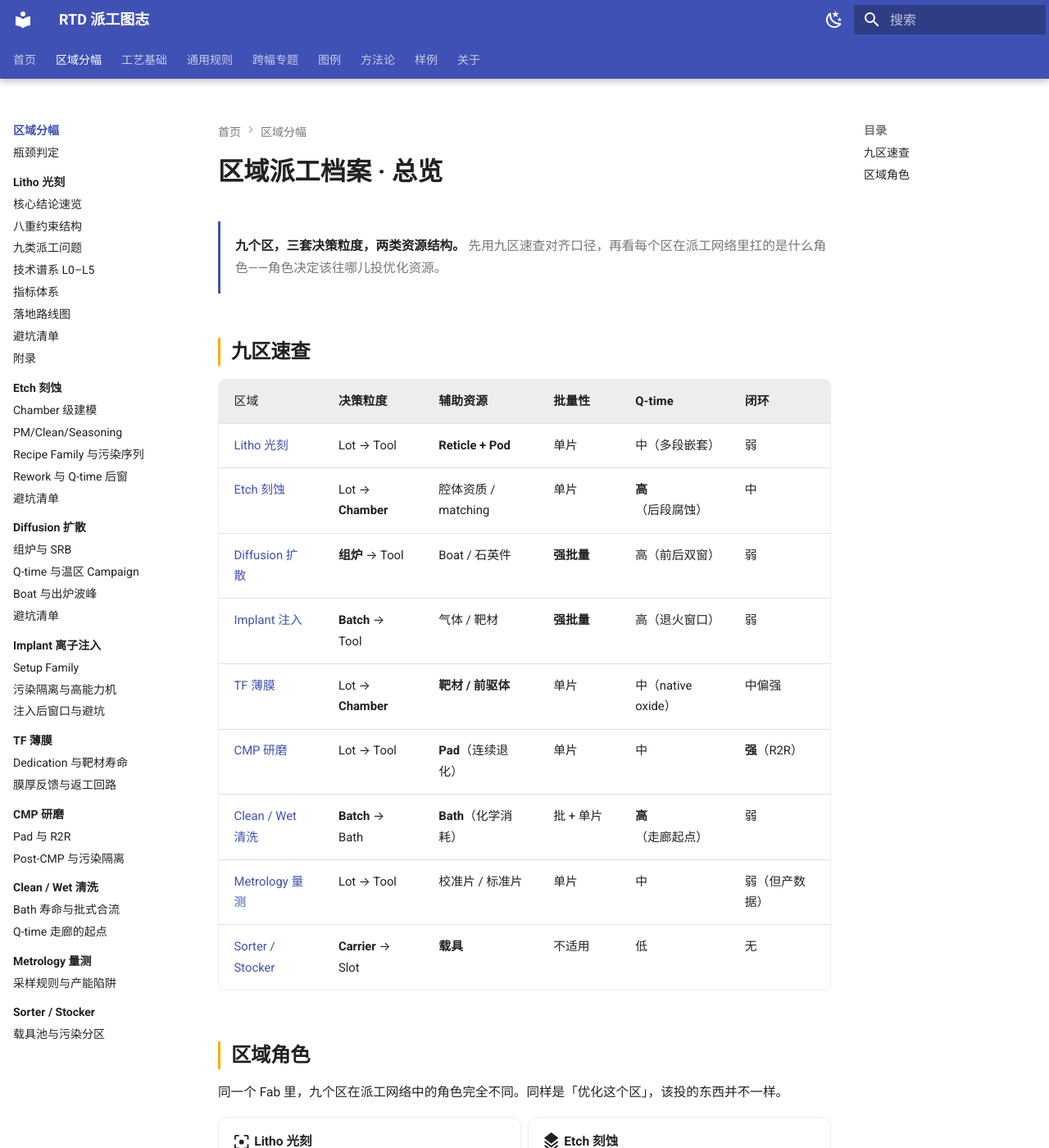
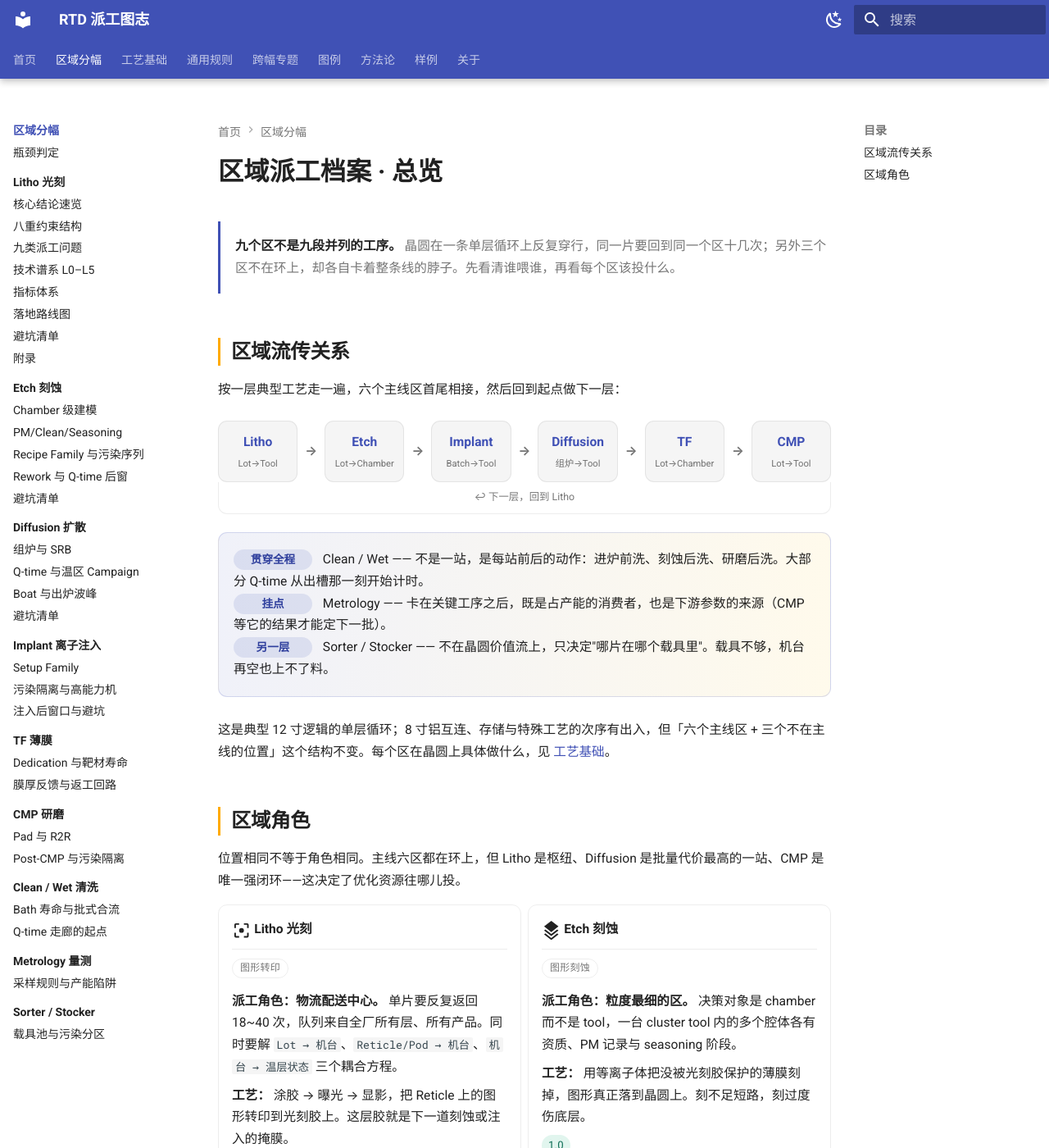
Before and after one commit to pengfei-felix/rtd-atlas, an MkDocs documentation site: the page built from docs/zones/index.md, in a window 1280 px wide and 1400 px high. Shown: the whole window at 82% size. Built offline with MkDocs 1.6.1 and Material for MkDocs 9.7.7, drawn with Linux system fonts in a browser that asks for light colours; some of the changed text lies outside the part shown.

Commit message:
docs(区域总览): 改为区域流传关系 + 区域角色，撤掉九区速查
- 总览改为两块：区域流传关系（单层循环图 + 三个非主线位置）、区域角色（9 卡 + 位置标签）
- 撤掉九区速查表，决策粒度并入流传图节点
- extra.css 新增 flowloop / flowloop-return / zf-meta / zf-tag 四组样式，零外部 JS
- 首页按钮「九区速查」改「区域总览」，README 与 CHANGELOG 同步

```diff
--- a/docs/stylesheets/extra.css
+++ b/docs/stylesheets/extra.css
@@ -261,6 +261,72 @@
   }
 }
 
+/* --- 区域流传图：单层循环 + 回流线 ---------------------------------- */
+.flowloop {
+  margin: 1.2rem 0 0.9rem;
+}
+
+.flowloop .flowline {
+  margin: 0;
+}
+
+.flowloop .flow-step {
+  padding: 0.62rem 0.35rem;
+}
+
+.flow-step .zf-meta {
+  display: block;
+  margin-top: 0.14rem;
+  font-size: 0.56rem;
+  font-weight: 400;
+  white-space: nowrap;
+  color: var(--md-default-fg-color--light);
+}
+
+.flowloop-return {
+  padding: 0.36rem 0.6rem 0.44rem;
+  border: 1px solid var(--md-default-fg-color--lightest);
+  border-top: 0;
+  border-radius: 0 0 0.55rem 0.55rem;
+  font-size: 0.62rem;
+  color: var(--md-default-fg-color--light);
+  text-align: center;
+}
+
+@media screen and (max-width: 52em) {
+  .flowloop .flow-arrow {
+    display: none;
+  }
+
+  .flowloop .flow-step {
+    padding: 0.45rem 0.7rem;
+    text-align: left;
+  }
+
+  .flowloop .flow-step .zf-meta {
+    display: inline;
+    margin: 0 0 0 0.5rem;
+  }
+
+  .flowloop-return {
+    margin-top: 0.45rem;
+    border-top: 1px solid var(--md-default-fg-color--lightest);
+    border-radius: 0.55rem;
+  }
+}
+
+/* --- 区域角色卡：位置标签 -------------------------------------------- */
+.zf-tag {
+  display: inline-block;
+  margin-bottom: 0.35rem;
+  padding: 0.04rem 0.45rem;
+  border: 1px solid var(--md-default-fg-color--lightest);
+  border-radius: 1rem;
+  font-size: 0.6rem;
+  color: var(--md-default-fg-color--light);
+  letter-spacing: 0.02em;
+}
+
 /* --- 时间线：Q-time 走廊用 ------------------------------------------- */
 .timeline {
   display: flex;
--- a/docs/zones/index.md
+++ b/docs/zones/index.md
@@ -6,33 +6,52 @@ title: 区域总览
 
 <div class="keyline" markdown>
 
-**九个区，三套决策粒度，两类资源结构。** 先用九区速查对齐口径，再看每个区在派工网络里扛的是什么角色——角色决定该往哪儿投优化资源。
+**九个区不是九段并列的工序。** 晶圆在一条单层循环上反复穿行，同一片要回到同一个区十几次；另外三个区不在环上，却各自卡着整条线的脖子。先看清谁喂谁，再看每个区该投什么。
 
 </div>
 
-## 九区速查
+## 区域流传关系
 
-| 区域 | 决策粒度 | 辅助资源 | 批量性 | Q-time | 闭环 |
-|---|---|---|---|---|---|
-| [Litho 光刻](../litho/index.md) | Lot → Tool | **Reticle + Pod** | 单片 | 中（多段嵌套） | 弱 |
-| [Etch 刻蚀](../etch/index.md) | Lot → **Chamber** | 腔体资质 / matching | 单片 | **高**（后段腐蚀） | 中 |
-| [Diffusion 扩散](../diffusion/index.md) | **组炉** → Tool | Boat / 石英件 | **强批量** | 高（前后双窗） | 弱 |
-| [Implant 注入](../implant/index.md) | **Batch** → Tool | 气体 / 靶材 | **强批量** | 高（退火窗口） | 弱 |
-| [TF 薄膜](../tf/index.md) | Lot → **Chamber** | **靶材 / 前驱体** | 单片 | 中（native oxide） | 中偏强 |
-| [CMP 研磨](../cmp/index.md) | Lot → Tool | **Pad**（连续退化） | 单片 | 中 | **强**（R2R） |
-| [Clean / Wet 清洗](../clean/index.md) | **Batch** → Bath | **Bath**（化学消耗） | 批 + 单片 | **高**（走廊起点） | 弱 |
-| [Metrology 量测](../metrology/index.md) | Lot → Tool | 校准片 / 标准片 | 单片 | 中 | 弱（但产数据） |
-| [Sorter / Stocker](../sorter/index.md) | **Carrier** → Slot | **载具** | 不适用 | 低 | 无 |
+按一层典型工艺走一遍，六个主线区首尾相接，然后回到起点做下一层：
+
+<div class="flowloop">
+  <div class="flowline">
+    <div class="flow-step"><strong>Litho</strong><span class="zf-meta">Lot→Tool</span></div>
+    <div class="flow-arrow">→</div>
+    <div class="flow-step"><strong>Etch</strong><span class="zf-meta">Lot→Chamber</span></div>
+    <div class="flow-arrow">→</div>
+    <div class="flow-step"><strong>Implant</strong><span class="zf-meta">Batch→Tool</span></div>
+    <div class="flow-arrow">→</div>
+    <div class="flow-step"><strong>Diffusion</strong><span class="zf-meta">组炉→Tool</span></div>
+    <div class="flow-arrow">→</div>
+    <div class="flow-step"><strong>TF</strong><span class="zf-meta">Lot→Chamber</span></div>
+    <div class="flow-arrow">→</div>
+    <div class="flow-step"><strong>CMP</strong><span class="zf-meta">Lot→Tool</span></div>
+  </div>
+  <div class="flowloop-return">↩ 下一层，回到 Litho</div>
+</div>
+
+<div class="rtd-strip" markdown>
+
+<span>贯穿全程</span> Clean / Wet —— 不是一站，是每站前后的动作：进炉前洗、刻蚀后洗、研磨后洗。大部分 Q-time 从出槽那一刻开始计时。
+<span>挂点</span> Metrology —— 卡在关键工序之后，既是占产能的消费者，也是下游参数的来源（CMP 等它的结果才能定下一批）。
+<span>另一层</span> Sorter / Stocker —— 不在晶圆价值流上，只决定"哪片在哪个载具里"。载具不够，机台再空也上不了料。
+
+</div>
+
+这是典型 12 寸逻辑的单层循环；8 寸铝互连、存储与特殊工艺的次序有出入，但「六个主线区 + 三个不在主线的位置」这个结构不变。每个区在晶圆上具体做什么，见 [工艺基础](../basics/index.md)。
 
 ## 区域角色
 
-同一个 Fab 里，九个区在派工网络中的角色完全不同。同样是「优化这个区」，该投的东西并不一样。
+位置相同不等于角色相同。主线六区都在环上，但 Litho 是枢纽、Diffusion 是批量代价最高的一站、CMP 是唯一强闭环——这决定了优化资源往哪儿投。
 
 <div class="grid cards" markdown>
 
 -   :material-image-filter-center-focus:{ .lg .middle } __Litho 光刻__
 
     ---
+
+    <span class="zf-tag">图形转印</span>
 
     **派工角色：物流配送中心。** 单片要反复返回 18~40 次，队列来自全厂所有层、所有产品。同时要解 `Lot → 机台`、`Reticle/Pod → 机台`、`机台 → 温层状态` 三个耦合方程。
 
@@ -47,6 +66,8 @@ title: 区域总览
 
     ---
 
+    <span class="zf-tag">图形刻蚀</span>
+
     **派工角色：粒度最细的区。** 决策对象是 chamber 而不是 tool，一台 cluster tool 内的多个腔体各有资质、PM 记录与 seasoning 阶段。
 
     **工艺：** 用等离子体把没被光刻胶保护的薄膜刻掉，图形真正落到晶圆上。刻不足短路，刻过度伤底层。
@@ -56,9 +77,26 @@ title: 区域总览
     [:octicons-arrow-right-24: 进入分幅](../etch/index.md)<br>
     [:octicons-arrow-right-24: 工艺基础](../basics/index.md#etch)
 
+-   :material-atom:{ .lg .middle } __Implant 离子注入__
+
+    ---
+
+    <span class="zf-tag">掺杂</span>
+
+    **派工角色：换线成本主导的区。** 气体、能量、剂量三维切换，单次 setup 可能超过一批的加工时间。优化目标从"减少空转"变成"减少切换"。
+
+    **工艺：** 把硼、磷、砷等离子加速打进硅片表面，改变导电类型和电阻率。阱、源漏、阈值调整都靠它。
+
+    <span class="badge badge--done">1.0</span>
+
+    [:octicons-arrow-right-24: 进入分幅](../implant/index.md)<br>
+    [:octicons-arrow-right-24: 工艺基础](../basics/index.md#implant)
+
 -   :material-thermometer:{ .lg .middle } __Diffusion 扩散__
 
     ---
+
+    <span class="zf-tag">热处理</span>
 
     **派工角色：批量代价最高的区。** 核心决策不是"哪个 Lot 上哪台机"，而是"哪些 Lot 拼成一炉"。组炉做错，代价是数小时的炉管时间被浪费。
 
@@ -69,22 +107,11 @@ title: 区域总览
     [:octicons-arrow-right-24: 进入分幅](../diffusion/index.md)<br>
     [:octicons-arrow-right-24: 工艺基础](../basics/index.md#diffusion)
 
--   :material-atom:{ .lg .middle } __Implant 离子注入__
+-   :material-layers-plus:{ .lg .middle } __TF 薄膜__
 
     ---
 
-    **派工角色：换线成本主导的区。** 气体、能量、剂量三维切换，单次 setup 可能超过一批的加工时间。优化目标从"减少空转"变成"减少切换"。
-
-    **工艺：** 把硼、磷、砷等离子加速打进硅片表面，改变导电类型和电阻率。阱、源漏、阈值调整都靠它。
-
-    <span class="badge badge--done">1.0</span>
-
-    [:octicons-arrow-right-24: 进入分幅](../implant/index.md)<br>
-    [:octicons-arrow-right-24: 工艺基础](../basics/index.md#implant)
-
--   :material-layers-plus:{ .lg .middle } __TF 薄膜__
-
-    ---
+    <span class="zf-tag">成膜</span>
 
     **派工角色：增材区，"长多少"比"谁来做"更重要。** 决策粒度是腔体，靶材是消耗型资源，末期直接影响膜厚和颗粒。关键层 dedication 很强。
 
@@ -99,6 +126,8 @@ title: 区域总览
 
     ---
 
+    <span class="zf-tag">平坦化</span>
+
     **派工角色：唯一强闭环的区。** 上一批的厚度量测决定下一批的加工参数，研磨垫又是连续退化资源。派工与工艺控制不能分开算。
 
     **工艺：** 旋转的研磨垫压着晶圆、配合浆料，把表面凸起磨掉，给下一层光刻留一个全局平坦的表面。
@@ -111,6 +140,8 @@ title: 区域总览
 -   :material-water:{ .lg .middle } __Clean / Wet 清洗__
 
     ---
+
+    <span class="zf-tag">贯穿全程</span>
 
     **派工角色：走廊起点，也是最大的不确定性。** 药液槽和研磨垫一样会连续退化；清洗出槽那一刻，晶圆表面从"受控"变成"暴露"，全厂大部分 Q-time 从这儿开始计时。
 
@@ -125,6 +156,8 @@ title: 区域总览
 
     ---
 
+    <span class="zf-tag">挂点 · 产数据</span>
+
     **派工角色：两个身份。** 既是占产能的消费者，又是给别人供数据的生产者——CMP 等着它的结果才能定下一批参数。同一台机不同 recipe 时长能差 30 倍。
 
     **工艺：** 测膜厚、线宽、套刻精度、缺陷密度。不改变晶圆，只读取状态。
@@ -138,6 +171,8 @@ title: 区域总览
 
     ---
 
+    <span class="zf-tag">另一层 · 载具</span>
+
     **派工角色：唯一按载具决策的区。** FOUP 数量有限且独占，载具不够机台再空也上不了料。这种假性 idle 在报表上会被误判成设备问题。
 
     **工艺：** 换载具、合批拆批、暂存。不加工晶圆，只改变"哪片在哪个载具里、载具在哪个位置"。
```
Also changed, not shown: CHANGELOG.md (+11 -0 lines), README.md (+3 -3 lines), docs/index.md (+1 -1 lines).
